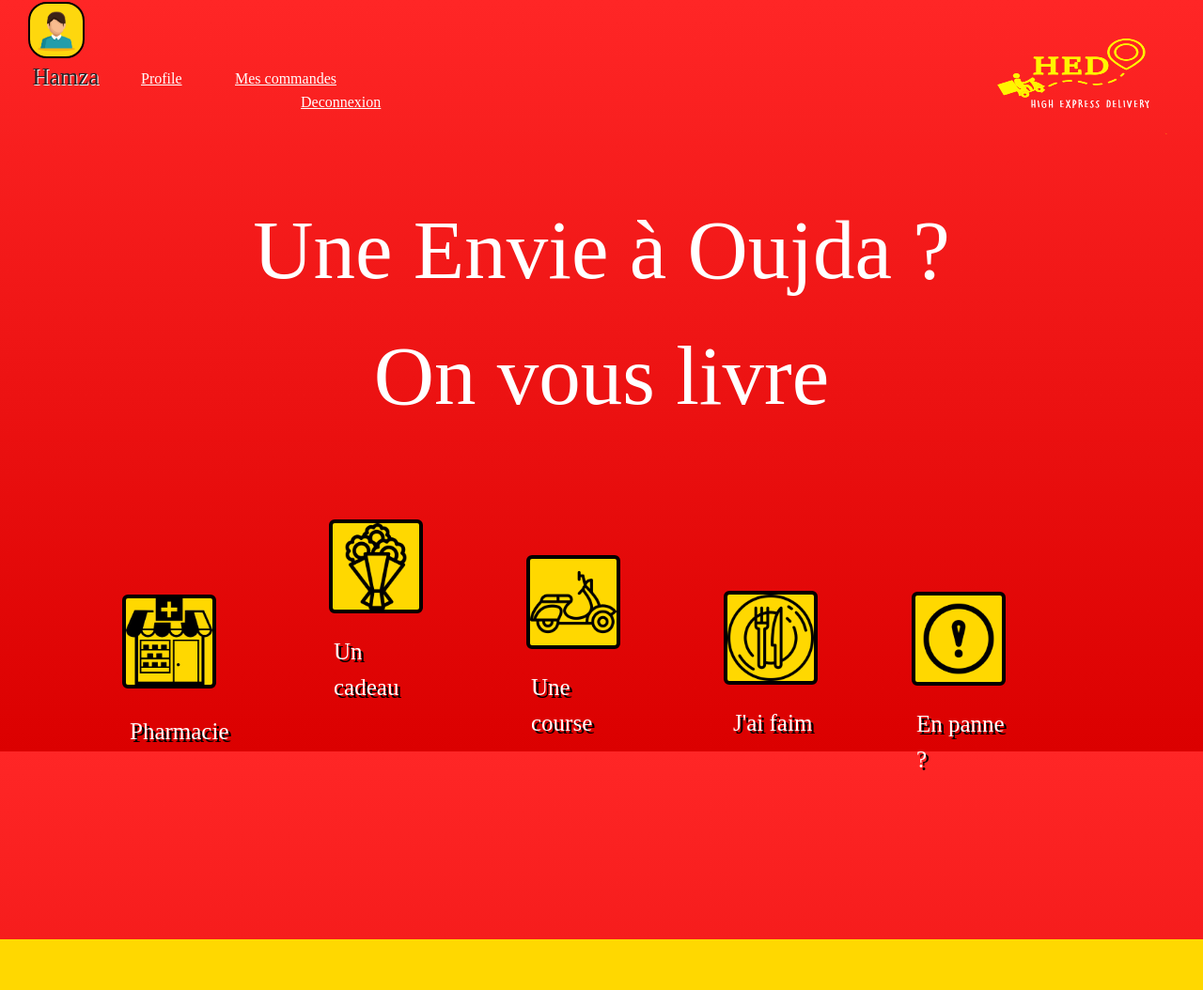
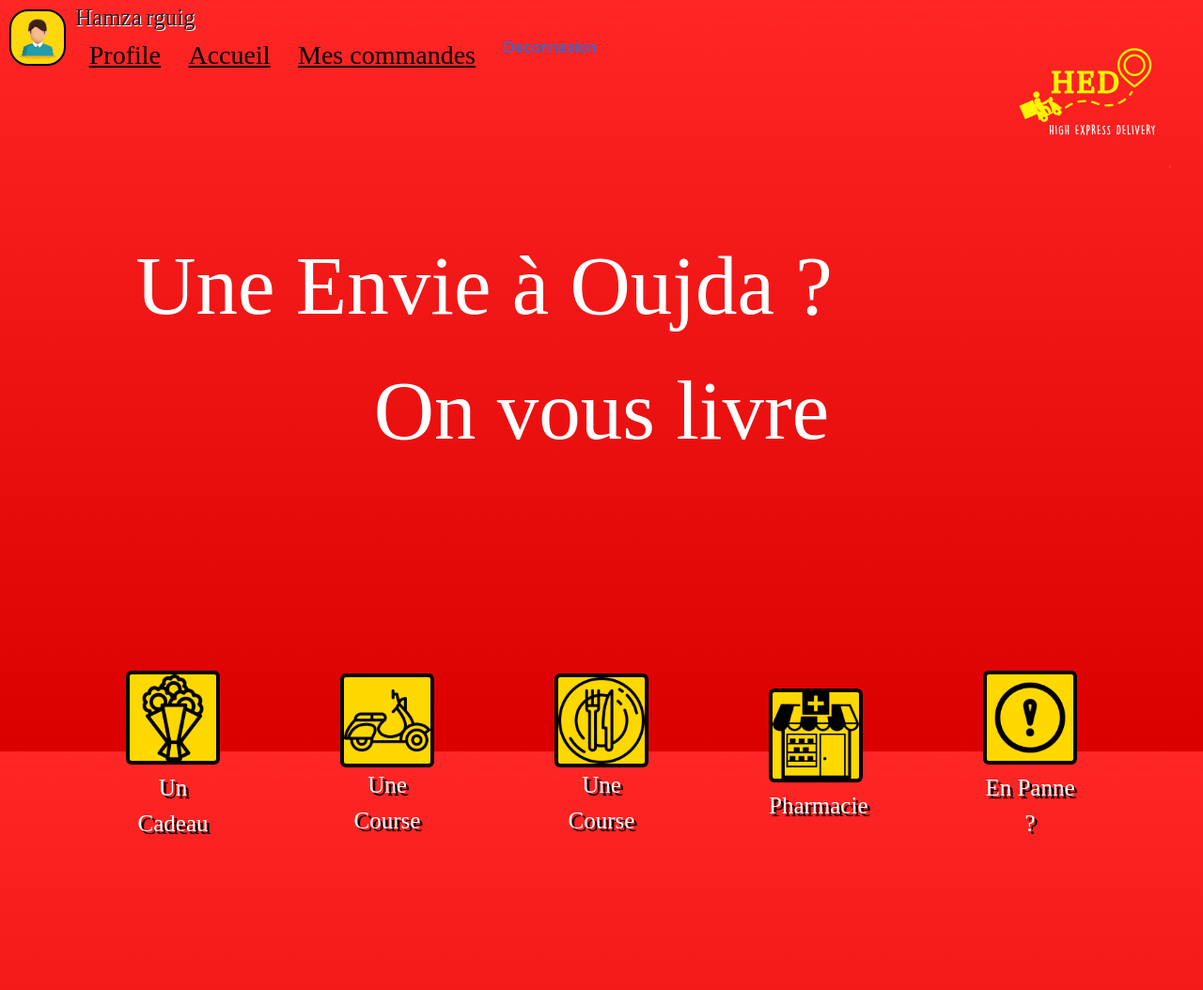
Before and after one commit to hamza48/Website, a Django app: page /logged_in in a window 1280 px wide. Shown: the top 1054 px of the page at 94% size. Run offline with Django 3.2, Linux system fonts and the light colour scheme; a user stored in the database is signed in; some libraries are stand-ins or nearby versions; some web fonts are replaced.

Commit message:
Updating version with the new setup

```diff
--- a/home/templates/home/register.html
+++ b/home/templates/home/register.html
@@ -22,40 +22,76 @@
 </head>
 
 <body>
-
-<div class="page_container">
-    <img src="{% static 'images/logoHED.png' %}"  alt="logo" style="float:right;width:280px;height:200px;">
-    <a class="btn_avatar fa"  alt="avatar" style="left : 30px; top : 2px;"></a>
-    <a class="avatar_name"style=" left : -30px; top : 30px;">{{ request.user.first_name }}</a>
+<div id="page_header_container">
+    <img src="{% static 'images/logoHED.png' %}"  alt="logo" width="250" height="250">
+    <a class="btn_avatar fa"  alt="avatar"></a>
+    <a class="avatar_name">{{ request.user.first_name }}</a>
+    <a class="avatar_name">{{ request.user.last_name }}</a>
+</div>
+<div class="page_container" style="display:flex; justify-content: space-around; align-items: top">
     <form action="{% url 'profile' %}" method="POST">
         {% csrf_token %}
-        <button class="astext"  style=" position:relative; left : 150px;">Profile</button>
+        <button class="astext">Profile</button>
+    </form>
+    <form action="{% url 'logged_in' %}" method="GET">
+        <button class="astext"  disabled>Accueil</button>
     </form>
     <form action="{% url 'myOrders' %}" method="POST">
         {% csrf_token %}
-        <button class="astext" style=" position:relative; left : 250px; top : -25px;">Mes commandes</button>
+        <button class="astext">Mes commandes</button>
     </form>
-
+<!--
     <a onClick="document.getElementById('logoutform').submit()">
-    <button type="button"  class="astext" style=" position:relative; left : 320px; top : -25px;">Deconnexion</button></a>
+        <button type="button"  class="astext" >Deconnexion</button>
+    </a>
     <form id="logoutform" method="POST" action="{% url 'logout_view' %}">
         {% csrf_token %}
         <input type="hidden">
     </form>
+    -->
+    <a href="#0" class="cd-popup-trigger">Deconnexion</a>
+    <div class="cd-popup" role="alert">
+   <div class="cd-popup-container">
+      <p>Vous etes sur vous voulez vous deconnecter ?</p>
+      <ul class="cd-buttons">
+         <li><a href="#0">Oui</a></li>
+         <li><a href="#0">Non</a></li>
+      </ul>
+      <a href="#0" class="cd-popup-close img-replace">Close</a>
+   </div> <!-- cd-popup-container -->
+</div> <!-- cd-popup -->
 </div>
-<div class="page_center_container">
+
+
+
 <p class="title"> Une Envie à Oujda ? <br> On vous livre </p>
-     <a class="btn_gift fa" href="#" style="left: 350px; top : 70px;"></a>
-     <p class="butonSubtitles" style="left : 355px; top: 85px">Un cadeau </p>
-     <a class="btn_delivery fa" href="#" style="left: 560px; top: -90px;" ></a>
-     <p class="butonSubtitles" style="left : 565px; top: -75px">Une course </p>
-     <a class="btn_food fa" href="#" style="left: 770px; top: -250px;" ></a>
-     <p class="butonSubtitles" style="left : 780px; top: -235px">J'ai faim </p>
-     <a class="btn_pharmacy fa" href="{% url 'Pharmacy' %}" style="left: 130px; top: -407px;" ></a>
-     <p class="butonSubtitles" style="left : 138px; top: -387px">Pharmacie</p>
-     <a class="btn_attention fa" href="#" style="left: 970px; top: -570px;" ></a>
-     <p class="butonSubtitles" style="left : 975px; top: -555px">En panne ?</p>
+
+<div class="page_center_container"  style="font-size:26px; display:flex; justify-content: space-around; align-items: center; width:max-width;height: 500px; ">
+        <div>
+            <button class="btn_gift fa " href="#"></button>
+            <span class="butonSubtitles">Un Cadeau</span>
         </div>
+        <div>
+            <button class="btn_delivery fa" href="#"></button>
+            <span class="butonSubtitles">Une Course</span>
+        </div>
+        <div>
+            <button class="btn_food fa" href="#"></button>
+            <span class="butonSubtitles">Une Course</span>
+        </div>
+        <div>
+            <form action="{% url 'Pharmacy' %}" method="POST">
+            {% csrf_token %}
+            <button class="btn_pharmacy fa"></button>
+            <span class="butonSubtitles"> Pharmacie</span>
+            </form>
+        </div>
+        <div>
+            <button class="btn_attention fa" href="#"></button>
+            <span class="butonSubtitles"> En Panne ? </span>
+        </div>
+</div>
+
 
      <footer class="new_footer_area bg_color">
     <div class="new_footer_top">
@@ -129,6 +165,31 @@
 function closeForm() {
   document.getElementById("popup_class").style.display = "none";
 }
+// Get the button that opens the modal
+var btn = document.getElementById("logout");
+var modal = document.getElementById("myModal");
+
+// When the user clicks on the button, open the modal
+btn.onclick = function() {
+  modal.style.display = "block";
+}
+
+function confirmform() {
+  document.getElementById("myRegisterForm").style.display = "block";
+  document.getElementById("myForm").style.display = "none";
+}
+
+// When the user clicks on <span> (x), close the modal
+span.onclick = function() {
+  modal.style.display = "none";
+}
+
+// When the user clicks anywhere outside of the modal, close it
+window.onclick = function(event) {
+  if (event.target == modal) {
+    modal.style.display = "none";
+  }
+}
 </script>
 
 
--- a/home/urls.py
+++ b/home/urls.py
@@ -17,4 +17,5 @@
 	url('token_display',  views.token_display, name='token_display'  ),
 	url('addingItem', 	  views.addingItem,    name='addingItem'     ),
 	url('myOrders',       views.myOrders,      name='myOrders'       ),
+	url('Test',           views.test,          name='Test'           ),
 ]
--- a/home/views.py
+++ b/home/views.py
@@ -77,7 +77,10 @@
     messages.error(request, TOKEN_RESENDED(user_loggedin.email))
     return render(request,'home/confirmRegistration.html',context)
 
-
+def test(request):
+    context = {}
+    # This check is made to  logged out the user when he request home
+    return render(request, 'home/index.html', context)
 
 def home(request):
     context = {}
--- a/static/css/main.css
+++ b/static/css/main.css
@@ -41,10 +42,11 @@
 .butonSubtitles {
    color: #FFFFFF;
    font-size: 25px;
-   position : relative;
+   Text-align: center;
    max-width: 100px;
    text-shadow : 3px 3px #000000;
    font-family: "LemonYellowSunW00-Regular", regular;
+   display : block;
 }
 .title {
     color: #FFFFFF;
@@ -72,15 +74,44 @@
 .page_container {
   position: relative;
   height : 200px;
+  width : max-width;
+}
+
+.page_header_container {
+    position:absolute;
+    list-style: none;
+    display : inline-block;
+    width: 100%;
+    height: 250px;
+    margin: 0;
+    padding: 0;
+}
+
+
+
+.logo {
+    line-height: 12px;
+    width: 18px;
+    font-size: 8pt;
+    margin-top: 1px;
+    margin-right: 2px;
+    position:absolute;
+    top:-10px;
+    right:0;
 }
 
 .page_center_container {
   position: relative;
-  height : 800px;
-  margin-left: auto;
-  margin-right: auto;
+  height : 450px;
   font-family: "LemonYellowSunW00-Regular", regular;
+  text-align:center;
+  position: relative;
+  margin : 50px;
+  padding: 20px;
+  width:max-width;
 }
+
+
 
 .confirm_registration_container {
  position: relative;
@@ -342,11 +378,11 @@
   font-size: 30px; /* Set a font size */
   cursor: pointer; /* Mouse pointer on hover */
   height: 100px;
-  margin : 0 auto;
   width: 100px;
   background-image : url('../images/dinner.png');
   background-size : 100%;
   border-radius : 6px;
+  align : center;
 }
 
 /* Darker background on mouse-over */
@@ -536,13 +586,32 @@
   opacity: 1;
 }
 
+#avatar {
+    /* This image is 687 wide by 1024 tall, similar to your aspect ratio */
+    background-image: url('../images/avatar.png');;
+
+    /* make a square container */
+    width: 150px;
+    height: 150px;
+
+    /* fill the container, preserving aspect ratio, and cropping to fit */
+    background-size: cover;
+
+    /* center the image vertically and horizontally */
+    background-position: top center;
+
+    /* round the edges to a circle with border radius 1/2 container size */
+    border-radius: 50%;
+}
 /*AVATAR AFTER CONNECTION*/
 .btn_avatar {
   background-color: #FFD800; /* yellow background */
   position : relative;
   font-size: 30px; /* Set a font size */
   height: 60px;
+  float : left;
   width: 60px;
+  margin : 10px;
   border: 2px solid #000000;
   background-image : url('../images/avatar.png');
   background-size : 100%;
@@ -560,14 +629,19 @@
     background:none;
     font-family: "LemonYellowSunW00-Regular", regular;
     text-decoration: underline;
+    font-size : 28px;
     border:none;
-    color : #FFFFFF;
+    color : #000;
     margin:0;
     padding:0;
     cursor: pointer;
 
 }
-
+.centred_form {
+    display: block;
+    margin-left: auto;
+    margin-right: auto;
+}
 .information {
     background:none;
     font-family: "LemonYellowSunW00-Regular", regular;
```
Also changed, not shown: other parts of static/css/main.css (+27 -6 lines), HED/settings.py (+6 -6 lines), home/templates/home/Pharmacie.html (+24 -13 lines), home/templates/home/main.html (+29 -20 lines), home/templates/home/profile.html (+32 -18 lines), requirements.txt (+5 -3 lines), db.sqlite3. Lines whose indentation alone changed are shown as unchanged.
